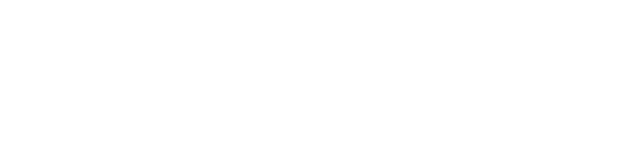
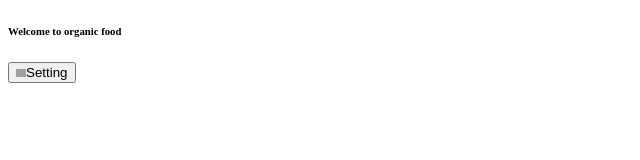
Before and after one commit to Omar1535/organic-food, a plain HTML site: page index.html in a window 1280 px wide. Shown: the whole page, without its empty margins (0-640 px from the left). Drawn offline with Linux system fonts and the light colour scheme; grey boxes are pictures that could not be loaded.

Commit message:
Navbar aded

```diff
--- a/index.html
+++ b/index.html
@@ -6,6 +6,22 @@
     <title>Organic Food</title>
 </head>
 <body>
+    <header>
+<nav>
+    <div>
+        <h6>Welcome to organic food</h6>
+        <button><img width="10px" src="https://static-00.iconduck.com/assets.00/settings-icon-1964x2048-8nigtrtt.png" alt="">Setting</button>
+    </div>
+</nav>
+    </header>
+
+    <main>
+
+    </main>
+
+    <footer>
+
+    </footer>
 
 </body>
 </html>
```
